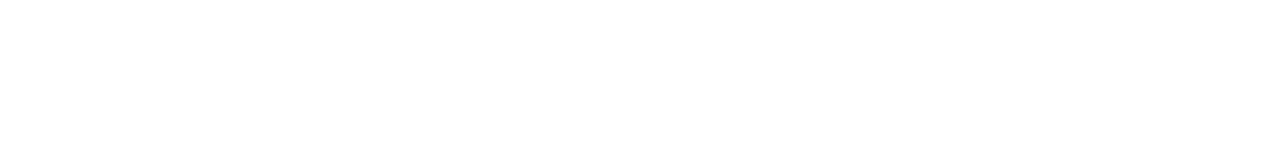
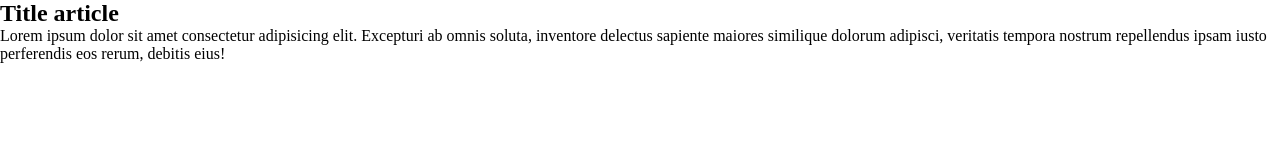
Before and after one commit to edos009/fd_css_04-05, a plain HTML site: page index.html in a window 1280 px wide. Drawn offline with Linux system fonts and the light colour scheme.

```diff
--- a/assets/css/style.css
+++ b/assets/css/style.css
@@ -0,0 +1,17 @@
+*, *::after, *::before{
+  margin: 0;
+  padding: 0;
+  box-sizing: border-box;
+}
+
+.main_article{
+
+}
+
+.main_heading{
+
+}
+
+.main_content{
+
+}
--- a/index.html
+++ b/index.html
@@ -1,13 +1,21 @@
 <!DOCTYPE html>
 <html lang="en">
-<head>
-  <meta charset="UTF-8">
-  <meta http-equiv="X-UA-Compatible" content="IE=edge">
-  <meta name="viewport" content="width=device-width, initial-scale=1.0">
-  <title>Document</title>
-  <link href="./assets/css/style.css" rel="stylesheet">
-</head>
-<body>
-
-</body>
+  <head>
+    <meta charset="UTF-8" />
+    <meta http-equiv="X-UA-Compatible" content="IE=edge" />
+    <meta name="viewport" content="width=device-width, initial-scale=1.0" />
+    <title>CSS</title>
+    <link href="./assets/css/style.css" rel="stylesheet" />
+  </head>
+  <body>
+    <article class="main_article">
+      <h1 class="main_heading">Title article</h1>
+      <p class="main_content">
+        Lorem ipsum dolor sit amet consectetur adipisicing elit. Excepturi ab
+        omnis soluta, inventore delectus sapiente maiores similique dolorum
+        adipisci, veritatis tempora nostrum repellendus ipsam iusto perferendis
+        eos rerum, debitis eius!
+      </p>
+    </article>
+  </body>
 </html>
```
Also changed, not shown: 1 other file.
